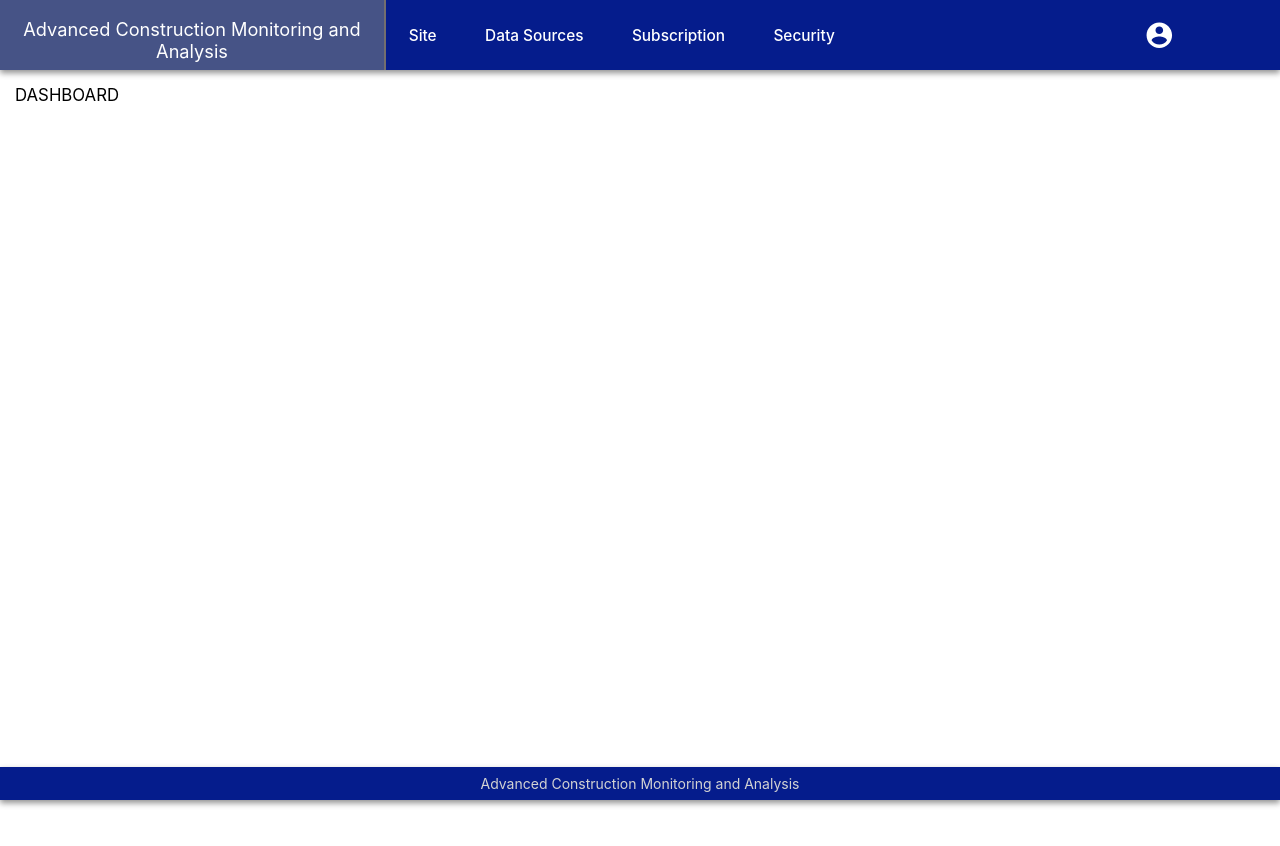
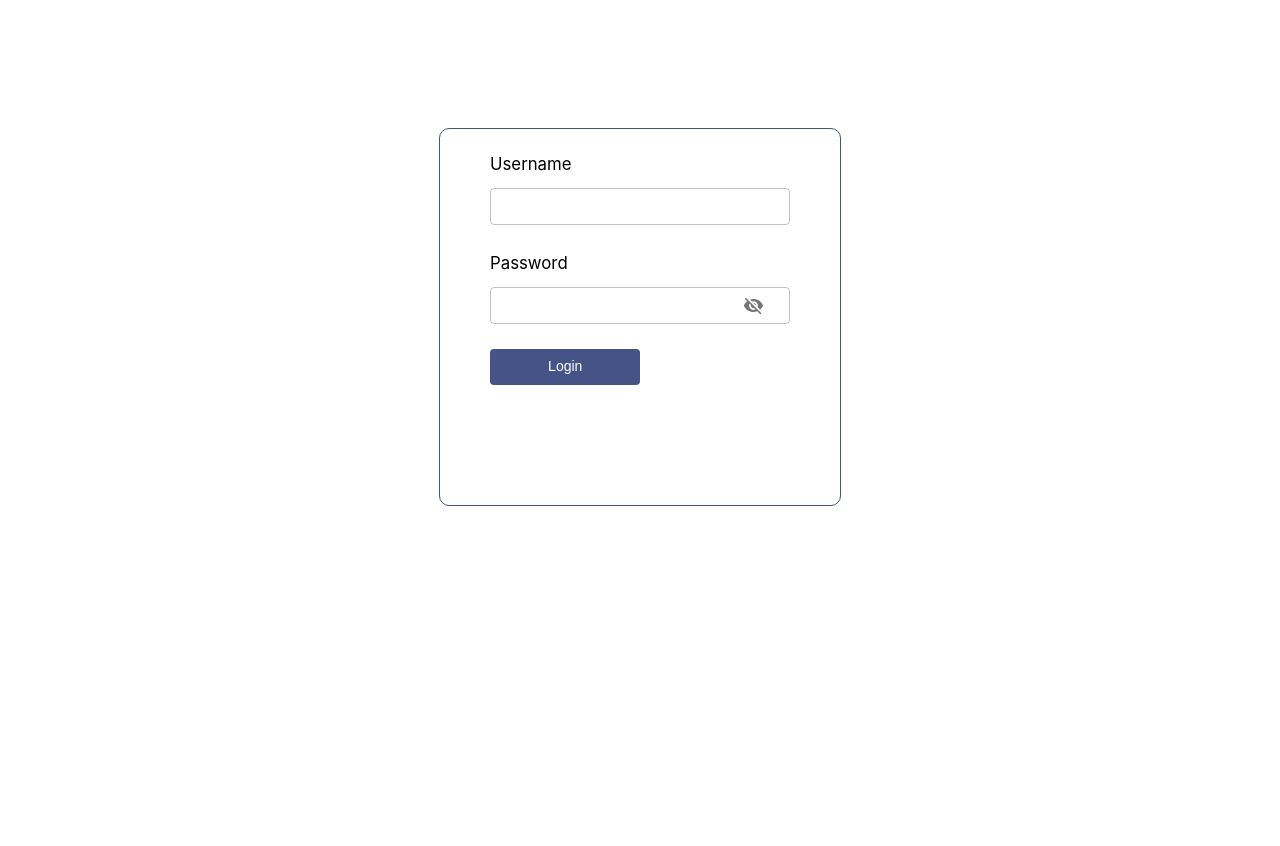
Before and after one commit to DivyaSampath04/React-practice, a React (Create React App) app: page / in a window 1280 px wide. Shown: the top 846 px of the page. Built offline with nearby package versions, Linux system fonts and the light colour scheme.

Commit message:
added login page

```diff
--- a/src/components/Navbar/Navbar.js
+++ b/src/components/Navbar/Navbar.js
@@ -22,6 +22,7 @@ class Navbar extends Component {
     sec: null,
     site: null,
     ds: null,
+    prof : null
   };
   componentDidMount() {}
 
@@ -30,6 +31,7 @@ class Navbar extends Component {
     else if (tab === "sec") this.setState({ sec: event.currentTarget });
     else if (tab === "site") this.setState({ site: event.currentTarget });
     else if (tab === "ds") this.setState({ ds: event.currentTarget });
+    else if (tab === "prof") this.setState({ prof: event.currentTarget });
   };
 
   handleClose = (tab) => {
@@ -37,6 +39,7 @@ class Navbar extends Component {
     else if (tab === "sec") this.setState({ sec: null });
     else if (tab === "site") this.setState({ site: null });
     else if (tab === "ds") this.setState({ ds: null });
+    else if (tab === "prof") this.setState({ prof: null });
   };
 
   render() {
@@ -113,7 +116,7 @@ class Navbar extends Component {
                 onClose={() => this.handleClose("site")}
                 open={Boolean(this.state.site)}
               >
-                <Link to="/">
+                <Link to="/dashboard">
                   <MenuItem>Dashboard</MenuItem>
                 </Link>
 
@@ -204,7 +207,7 @@ class Navbar extends Component {
           <div className="flex-text-icon">
             <NavLink
               exact
-              to={c.PAGE_URLS[c.PAGE_STAFF]}
+              to={c.PAGE_URLS[c.PAGE_LOGIN]}
               className="headLinkStyle"
             >
               <ListItem style={{ display: "grid" }}>
@@ -213,7 +216,30 @@ class Navbar extends Component {
                   style={{ color: "white" }}
                 />
               </ListItem>
-            </NavLink>
+           </NavLink>
+          {/*  <div className="menu-holder">
+              <div>
+            <AccountCircleIcon
+                  fontSize="large"
+                  style={{ color: "white" }}
+                  onClick={(event) => this.handleClick(event, "prof")}
+                />
+                </div>
+              <Menu
+                // name = 'sec'
+                id="simple-menu2"
+                sec={this.state.prof}
+                keepMounted
+                onClose={() => this.handleClose("prof")}
+                open={Boolean(this.state.prof)}
+              >
+                <Link to="/">
+                  <MenuItem>Logout</MenuItem>
+                </Link>
+
+
+              </Menu>
+          </div>*/}
           </div>
         </div>
       </div>
--- a/src/container/Entry.js
+++ b/src/container/Entry.js
@@ -1,7 +1,7 @@
 import React from "react";
+import Login from "../pages/Login/Login";
 import StaffManagement from "../pages/StaffManagement/StaffManagement";
 import Dashboard from "../pages/Dashboard/Dashboard";
-
 import {
   BrowserRouter,
   Switch,
@@ -29,6 +29,16 @@ class Entry extends React.Component {
                />
                )}
                />
+           <Route
+               exact
+               path={c.PAGE_URLS[c.PAGE_LOGIN]}
+               render={(props) => (
+
+                 <Login
+                 {...props}
+               />
+               )}
+               />
 
           <Route
                exact
--- /dev/null
+++ b/src/pages/Login/Login.css
@@ -0,0 +1,102 @@
+.login-page {
+  min-height: 100vh;
+}
+.textDiv {
+  margin-top: 1.2em;
+  display: flex;
+  justify-content: center;
+}
+
+.bottom-box {
+  min-height: 64vh;
+}
+.cardStyle {
+  border-radius: 10px !important;
+  border: 1px solid #465386;
+  margin: 16vh auto 0px auto;
+  width: 400px;
+  height: 47vh;
+}
+
+.user-input-username {
+  margin-top: 1.75em;
+  text-align: center;
+}
+
+.user-input-pwd {
+  margin-top: 6%;
+  text-align: center;
+}
+.user-input-login {
+  margin-top: 6%;
+  display: flex;
+  justify-content: space-around;
+  margin: 1.5em 3.5em 0.5em 0em;
+}
+
+.forgot-pwd {
+  font-size: 0.8em;
+  line-height: 1em;
+  cursor: pointer;
+  color: #4f4f4f;
+}
+.text-box {
+  width: 300px;
+  height: 37px !important;
+  margin: -12px auto auto 0px;
+  font-size: 1em;
+  background: #ffffff;
+  border: 1px solid rgba(141, 141, 141, 0.7);
+  box-sizing: border-box;
+  border-radius: 4px;
+}
+
+.text-style {
+  text-align: justify;
+  margin-left: 50px;
+  font-size: 1.2em;
+  line-height: 21px;
+  margin: 0px 0px 5px 50px;
+}
+
+.button-style {
+  width: 150px;
+  height: 36px;
+  border-style: none;
+  float: left;
+  background-color: #465386;
+  border-radius: 4px;
+  cursor: pointer;
+}
+
+.button-style:focus {
+  outline: none !important;
+}
+
+.button-text {
+  font-weight: 500;
+  font-size: 1em;
+  line-height: 1.2em;
+  margin-top: 8px;
+  text-align: center;
+  color: #ffffff;
+}
+
+.error-msg {
+  color: red;
+  font-size: 1em;
+  padding-left: 5px;
+  margin: 0px;
+}
+.success-msg {
+  color: green;
+  font-size: 1em;
+  padding-left: 5px;
+  margin: 0px;
+}
+.msg-div {
+  display: flex;
+
+  align-items: center;
+  margin: 15px 0px 0px 45px;
+}
--- /dev/null
+++ b/src/pages/Login/Login.js
@@ -0,0 +1,132 @@
+import React from "react";
+import "./Login.css";
+import * as c from "../../utils/constants/constants";
+import Visibility from '@material-ui/icons/Visibility';
+import VisibilityOff from "@material-ui/icons/VisibilityOff";
+import {TextField,InputAdornment,IconButton} from '@material-ui/core';
+import ErrorIcon from '@material-ui/icons/Error';
+import CheckCircleIcon from '@material-ui/icons/CheckCircle';
+
+class Login extends React.Component {
+  state = {
+    showPassword: false,
+    userName: "",
+    password: "",
+    signInSuccess: ''
+
+
+  }
+
+  handleClickShowPassword = () => {
+    this.setState({ showPassword: !this.state.showPassword });
+  };
+  handleSubmit = () => {
+
+    this.setState({ signInSuccess: true }, () => {
+        this.handlePageChange(this.state.signInSuccess);
+        });
+
+
+  };
+  handlePageChange = (msg) => {
+    var _props = this.props;
+    if (msg === true) {
+      setTimeout(function () {
+        _props.history.push(c.PAGE_URLS[c.PAGE_DASHBOARD]);
+      }, 1500);
+    }
+  };
+  findKey = (e) => {
+
+      if(e.key === 'Enter'){
+         this.handleSubmit();
+       }else
+         return;
+   }
+
+  render() {
+
+    return (
+      <>
+        <div className="login-page" onKeyPress = {(e) => this.findKey(e)}>
+          <div className = 'bottom-box'>
+          <div className="cardStyle">
+
+
+            <div className="user-input-username">
+              <p className="text-style">Username</p>
+
+
+             <TextField variant = 'outlined'
+
+             error = {this.state.signInSuccess === false && 'true'}
+             margin = 'dense'
+             className = 'text-box'
+             value = {this.state.userName}
+             onChange={(event) =>
+              this.setState({ userName: event.target.value,signInSuccess : '' })
+            }/>
+            </div>
+            <div className="user-input-pwd">
+              <p className="text-style">Password</p>
+
+              <TextField
+               error = {this.state.signInSuccess === false && 'true'}
+              variant = 'outlined'
+              margin = 'dense'
+              className =  'text-box'
+              value = {this.state.password}
+              onChange={(event) =>
+                this.setState({ password: event.target.value,signInSuccess : '' })
+              }
+              type={this.state.showPassword ? "text" : "password"}
+              InputProps={{
+                endAdornment: (
+                  <InputAdornment position="end">
+                    <IconButton
+                      aria-label="toggle password visibility"
+                      onClick={this.handleClickShowPassword}
+                    >
+                      {this.state.showPassword ? (
+                        <Visibility />
+                      ) : (
+                        <VisibilityOff />
+                      )}
+                    </IconButton>
+                  </InputAdornment>
+                ),
+              }} />
+            </div>
+            <div className="user-input-login" style = {{marginTop : '1.5em'}}>
+              <div><button className="button-style" type="submit" onClick = {this.handleSubmit}>
+                 <p className="button-text">Login</p>
+
+              </button></div>
+              <div>
+              <p className = 'forgot-pwd'></p>
+              </div>
+            </div>
+            {this.state.signInSuccess === false ?
+            <div className = 'msg-div'>
+              <ErrorIcon color = 'secondary'/>
+
+            <p className = 'error-msg'>Invalid Credentials. Please try again.</p>
+
+            </div>
+            : this.state.signInSuccess === true ?
+            <div className = 'msg-div'>
+             <CheckCircleIcon style = {{color : 'green'}}/>
+             <p className = 'success-msg'>Login Success.</p>
+             </div>
+             : null
+            }
+
+          </div>
+          </div>
+        </div>
+      </>
+    );
+  }
+}
+
+export default Login;
--- a/src/utils/constants/constants.js
+++ b/src/utils/constants/constants.js
@@ -1,6 +1,8 @@
 export const PAGE_STAFF = "staff";
 export const PAGE_DASHBOARD = "dashboard";
+export const PAGE_LOGIN = "login";
 export const PAGE_URLS = {};
 
 PAGE_URLS[PAGE_STAFF] = "/staff";
-PAGE_URLS[PAGE_DASHBOARD] = "/";
+PAGE_URLS[PAGE_DASHBOARD] = "/dashboard";
+PAGE_URLS[PAGE_LOGIN] = "/";
```
